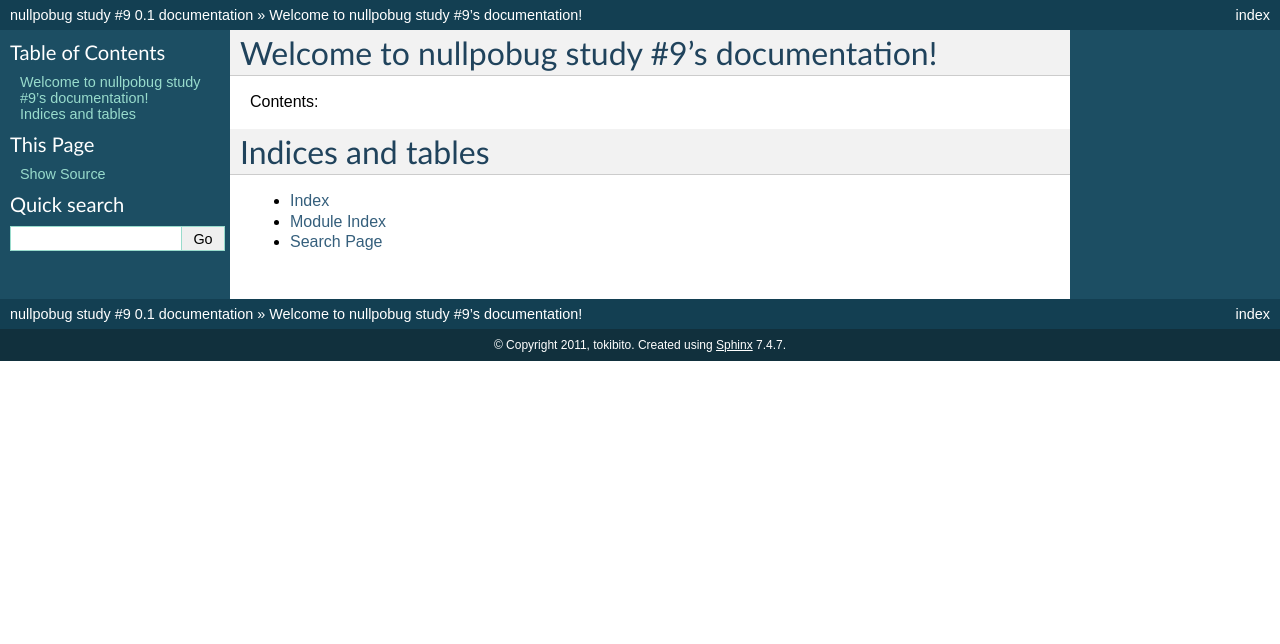
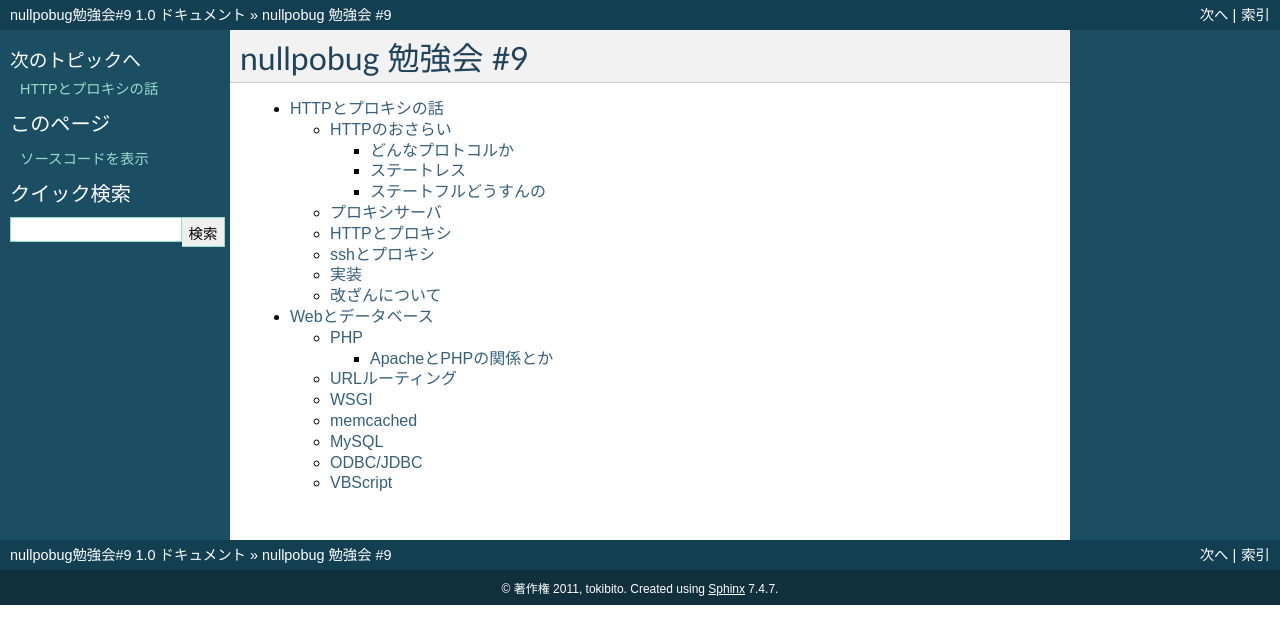
Before and after one commit to tokibito/nullpobug-study-9, a Sphinx documentation site: the page built from docs/index.rst, in a window 1280 px wide. Shown: the top 644 px of the page. Built offline with Sphinx 7.4.7, drawn with Linux system fonts in a browser that asks for light colours.

Commit message:
項目追加

```diff
--- a/docs/conf.py
+++ b/docs/conf.py
@@ -40,7 +40,7 @@ source_suffix = '.rst'
 master_doc = 'index'
 
 # General information about the project.
-project = u'nullpobug study #9'
+project = u'nullpobug勉強会#9'
 copyright = u'2011, tokibito'
 
 # The version info for the project you're documenting, acts as replacement for
@@ -48,13 +48,13 @@ copyright = u'2011, tokibito'
 # built documents.
 #
 # The short X.Y version.
-version = '0.1'
+version = '1.0'
 # The full version, including alpha/beta/rc tags.
-release = '0.1'
+release = '1.0'
 
 # The language for content autogenerated by Sphinx. Refer to documentation
 # for a list of supported languages.
-#language = None
+language = 'ja'
 
 # There are two options for replacing |today|: either, you set today to some
 # non-false value, then it is used:
--- /dev/null
+++ b/docs/http_and_proxy.rst
@@ -0,0 +1,30 @@
+==================
+HTTPとプロキシの話
+==================
+
+HTTPのおさらい
+==============
+
+どんなプロトコルか
+------------------
+
+ステートレス
+------------
+
+ステートフルどうすんの
+----------------------
+
+プロキシサーバ
+==============
+
+HTTPとプロキシ
+==============
+
+sshとプロキシ
+=============
+
+実装
+====
+
+改ざんについて
+==============
--- a/docs/index.rst
+++ b/docs/index.rst
@@ -1,19 +1,9 @@
-.. nullpobug study #9 documentation master file, created by
-   sphinx-quickstart on Sat Sep 17 20:54:16 2011.
-   You can adapt this file completely to your liking, but it should at least
-   contain the root `toctree` directive.
-
-Welcome to nullpobug study #9's documentation!
+==============================================
+nullpobug 勉強会 #9
 ==============================================
 
-Contents:
+.. toctree::
+   :maxdepth: 3
 
-.. toctree::
-   :maxdepth: 2
-
-Indices and tables
-==================
-
-* :ref:`genindex`
-* :ref:`modindex`
-* :ref:`search`
+   http_and_proxy
+   web_and_database
--- /dev/null
+++ b/docs/web_and_database.rst
@@ -0,0 +1,27 @@
+=================
+Webとデータベース
+=================
+
+PHP
+===
+
+ApacheとPHPの関係とか
+---------------------
+
+URLルーティング
+===============
+
+WSGI
+====
+
+memcached
+=========
+
+MySQL
+=====
+
+ODBC/JDBC
+=========
+
+VBScript
+========
```
